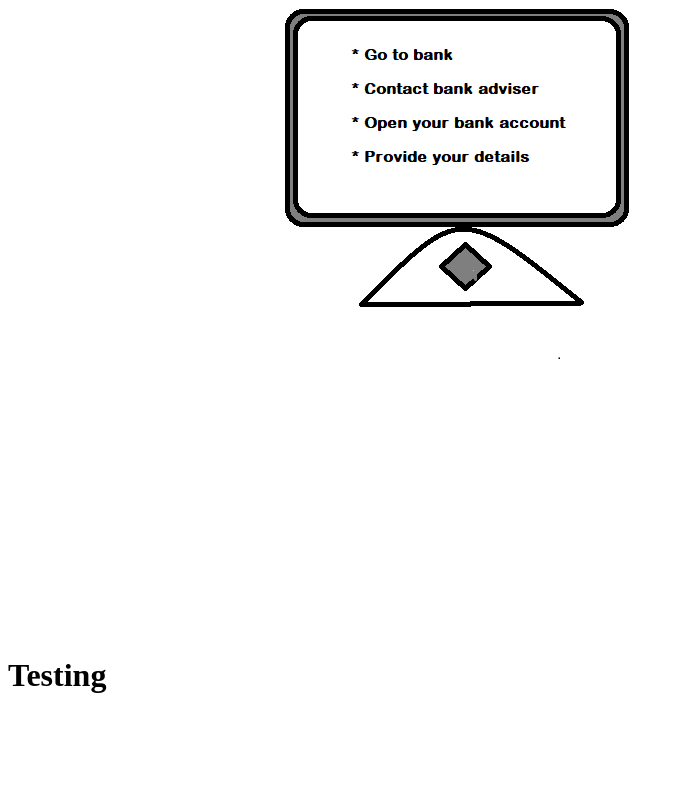
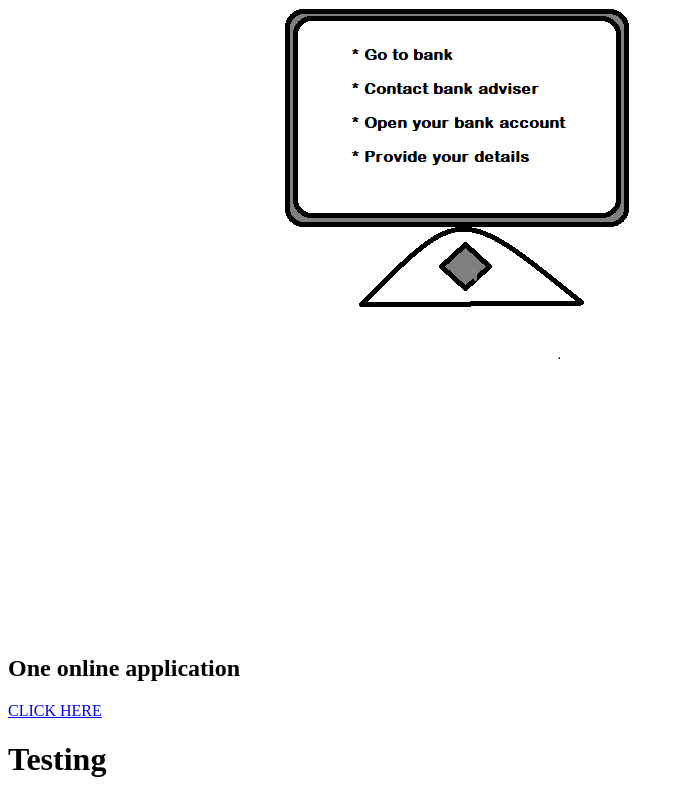
Before and after one commit to surendraamarnath/amarnaths, a plain HTML site: page index.html in a window 1280 px wide. Shown: the part 1007-1807 px from the top of the page, without its empty margins (0-684 px from the left). Before the commit the page ends 1722 px from the top, so only its background shows below. Drawn offline with Linux system fonts and the light colour scheme.

Commit message:
Update index.html

```diff
--- a/index.html
+++ b/index.html
@@ -42,6 +42,8 @@
         <li>In bank they need to provide a adviser</li>
     </ul>
     <img src="prototype.png" alt="ing">
+    <h2>One online application</h2>
+    <a href="login.html">CLICK HERE</a>
     <h1>Testing</h1>
 </body>
 </html>
```
